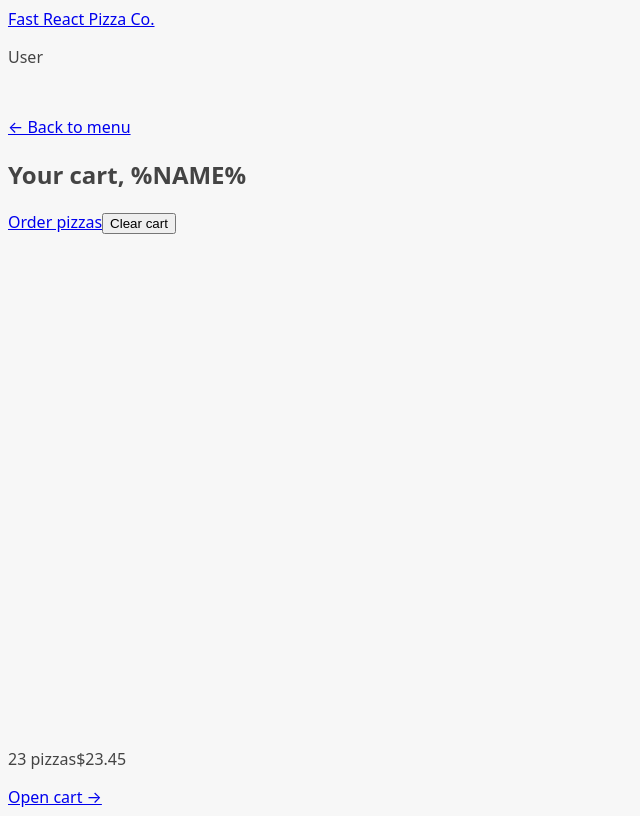
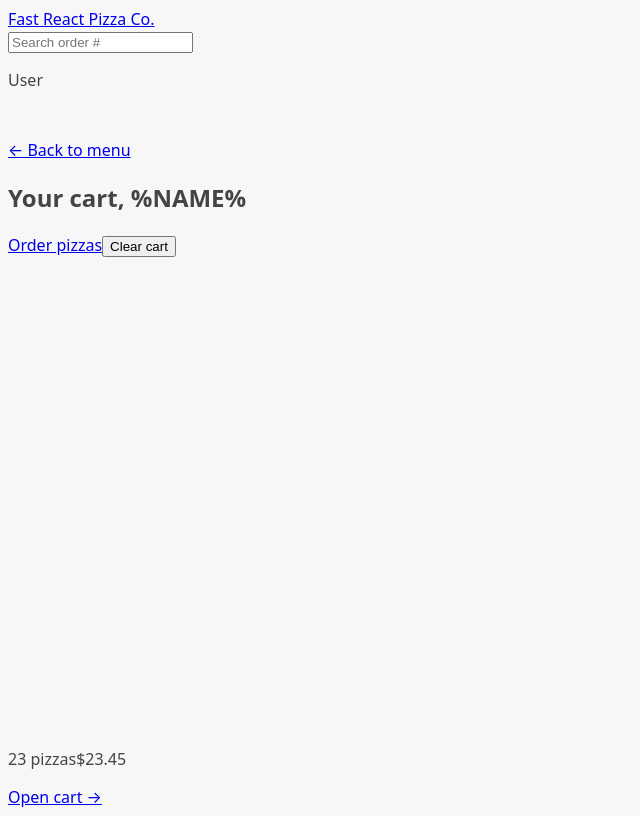
Before and after one commit to eryxmiliaris/14-fast-react-pizza, a React (Vite) app: page /cart in a window 1280 px wide. Shown: the whole page, without its empty margins (0-640 px from the left). Built offline with nearby package versions, Linux system fonts and the light colour scheme.

Commit message:
Add search bar for orders

```diff
--- /dev/null
+++ b/src/features/order/SearchOrder.jsx
@@ -0,0 +1,27 @@
+import { useState } from "react";
+import { useNavigate } from "react-router-dom";
+
+function SearchOrder() {
+  const [query, setQuery] = useState("");
+
+  const navigate = useNavigate();
+
+  function handleSubmit(e) {
+    e.preventDefault();
+    if (!query) return;
+    navigate(`/order/${query}`);
+    setQuery("");
+  }
+
+  return (
+    <form onSubmit={handleSubmit}>
+      <input
+        placeholder="Search order #"
+        value={query}
+        onChange={(e) => setQuery(e.target.value)}
+      ></input>
+    </form>
+  );
+}
+
+export default SearchOrder;
--- a/src/ui/Header.jsx
+++ b/src/ui/Header.jsx
@@ -1,9 +1,11 @@
 import { Link } from "react-router-dom";
+import SearchOrder from "../features/order/SearchOrder";
 
 function Header() {
   return (
     <header>
       <Link to="/">Fast React Pizza Co.</Link>
+      <SearchOrder />
 
       <p>User</p>
     </header>
```
